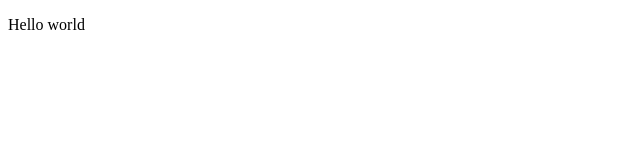
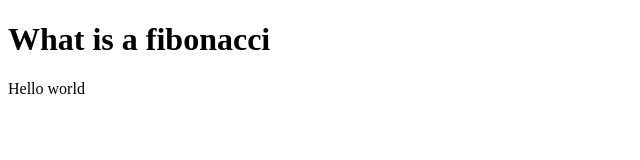
Before and after one commit to mutheu037/fibonacci, a plain HTML site: page index.html in a window 1280 px wide. Shown: the whole page, without its empty margins (0-640 px from the left). Drawn offline with Linux system fonts and the light colour scheme.

Commit message:
Created style sheet

```diff
--- a/index.html
+++ b/index.html
@@ -7,6 +7,7 @@
     <title>Document</title>
 </head>
 <body>
+  <h1>What is a fibonacci</h1>
   <p>Hello world </p>
 </body>
 </html>
--- /dev/null
+++ b/styles.css
@@ -0,0 +1,3 @@
+body{
+    background-color: aqua;
+}
```
